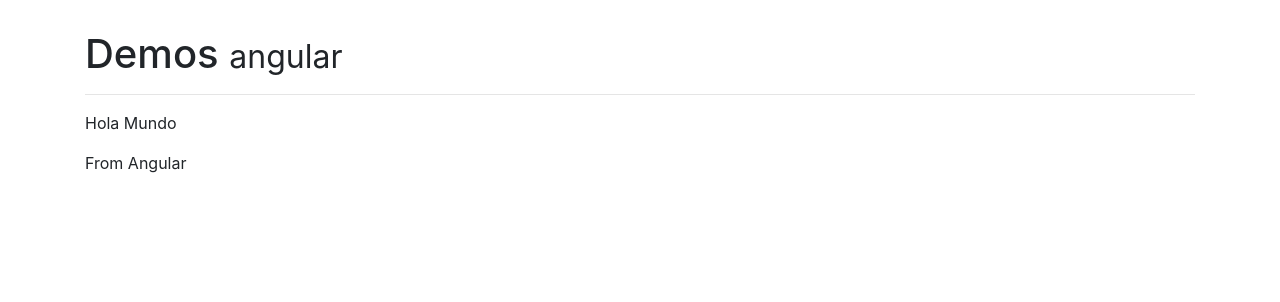
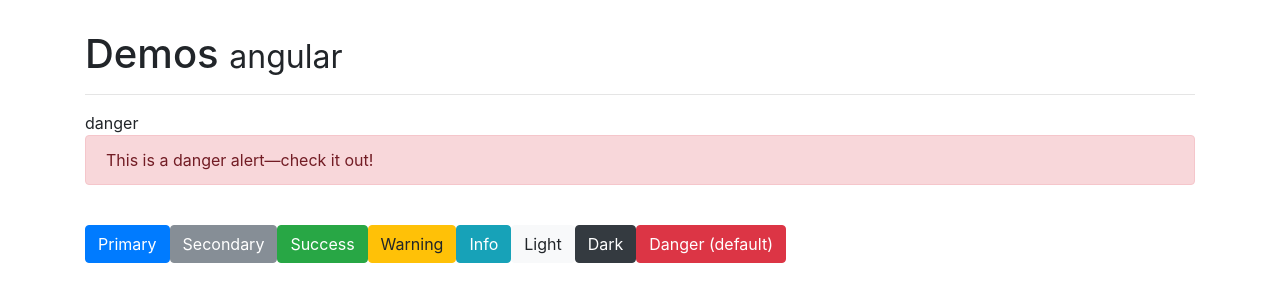
Before and after one commit to eaides/6.Miscelaneos, an Angular app: page / in a window 1280 px wide. Shown: the top 302 px of the page. Built offline with nearby package versions, Linux system fonts and the light colour scheme.

Commit message:
ngswith component

```diff
--- a/src/app/app.component.html
+++ b/src/app/app.component.html
@@ -2,15 +2,21 @@
 
   <h1>Demos <small>angular</small></h1>
   <hr>
+
   <!--<app-ng-style></app-ng-style>-->
   <!--<hr>-->
+
   <!--<app-css></app-css>-->
   <!--<p>Hola Mundo desde app.component.html</p>-->
   <!--<app-classes></app-classes>-->
-  <p [appResaltado]="'red'">
-    Hola Mundo
-  </p>
-  <p appResaltado>
-    From Angular
-  </p>
+
+  <!--<p [appResaltado]="'red'">-->
+    <!--Hola Mundo-->
+  <!--</p>-->
+  <!--<p appResaltado>-->
+    <!--From Angular-->
+  <!--</p>-->
+
+  <app-ng-swith></app-ng-swith>
+
 </div>
--- a/src/app/app.module.ts
+++ b/src/app/app.module.ts
@@ -7,6 +7,7 @@
 import { CssComponent } from './components/css/css.component';
 import { ClassesComponent } from './components/classes/classes.component';
 import { ResaltadoDirective } from './directives/resaltado.directive';
+import { NgSwithComponent } from './components/ng-swith/ng-swith.component';
 
 
 @NgModule({
@@ -15,7 +16,8 @@
     NgStyleComponent,
     CssComponent,
     ClassesComponent,
-    ResaltadoDirective
+    ResaltadoDirective,
+    NgSwithComponent
   ],
   imports: [
     BrowserModule
--- /dev/null
+++ b/src/app/components/ng-swith/ng-swith.component.html
@@ -0,0 +1,61 @@
+<div [ngSwitch]="alerta">
+  <div *ngSwitchCase="'primary'">Primary</div>
+  <div *ngSwitchCase="'secondary'">Secondary</div>
+  <div *ngSwitchCase="'success'">success</div>
+  <div *ngSwitchCase="'warning'">Warning</div>
+  <div *ngSwitchCase="'info'">info</div>
+  <div *ngSwitchCase="'light'">Light</div>
+  <div *ngSwitchCase="'dark'">Dark</div>
+  <div *ngSwitchDefault>danger</div>
+</div>
+
+<div [ngSwitch]="alerta">
+  <div *ngSwitchCase="'primary'" class="alert alert-primary" role="alert">
+    This is a primary alert—check it out!
+  </div>
+  <div *ngSwitchCase="'secondary'" class="alert alert-secondary" role="alert">
+    This is a secondary alert—check it out!
+  </div>
+  <div *ngSwitchCase="'success'" class="alert alert-success" role="alert">
+    This is a success alert—check it out!
+  </div>
+  <div *ngSwitchCase="'warning'" class="alert alert-warning" role="alert">
+    This is a warning alert—check it out!
+  </div>
+  <div *ngSwitchCase="'info'" class="alert alert-info" role="alert">
+    This is a info alert—check it out!
+  </div>
+  <div *ngSwitchCase="'light'" class="alert alert-light" role="alert">
+    This is a light alert—check it out!
+  </div>
+  <div *ngSwitchCase="'dark'" class="alert alert-dark" role="alert">
+    This is a dark alert—check it out!
+  </div>
+  <div *ngSwitchDefault class="alert alert-danger" role="alert">
+    This is a danger alert—check it out!
+  </div>
+</div>
+<br><button (click)="alerta='primary'" class="btn btn-primary">
+  Primary
+</button>
+<button (click)="alerta='secondary'" class="btn btn-secondary">
+  Secondary
+</button>
+<button (click)="alerta='success'" class="btn btn-success">
+  Success
+</button>
+<button (click)="alerta='warning'" class="btn btn-warning">
+  Warning
+</button>
+<button (click)="alerta='info'" class="btn btn-info">
+  Info
+</button>
+<button (click)="alerta='light'" class="btn btn-light">
+  Light
+</button>
+<button (click)="alerta='dark'" class="btn btn-dark">
+  Dark
+</button>
+<button (click)="alerta='--'" class="btn btn-danger">
+  Danger (default)
+</button>
--- /dev/null
+++ b/src/app/components/ng-swith/ng-swith.component.ts
@@ -0,0 +1,21 @@
+import { Component, OnInit } from '@angular/core';
+
+@Component({
+  selector: 'app-ng-swith',
+  templateUrl: './ng-swith.component.html',
+  styles: []
+})
+export class NgSwithComponent implements OnInit {
+
+  // Use the following values:
+  // primary - secondary - success - warning - info - light - dark
+  // default will be alert
+
+  alerta: string = 'what?!';
+
+  constructor() { }
+
+  ngOnInit() {
+  }
+
+}
```
Also changed, not shown: 1 other file (tests, documents, lock files or other folders).
